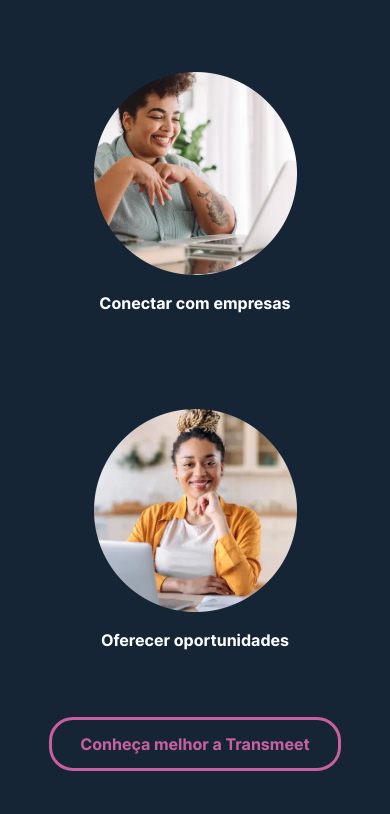
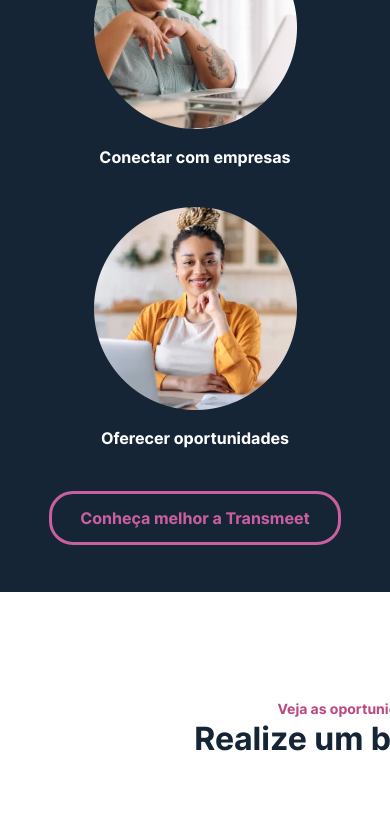
Before and after one commit to francisko-rezende/transmeet-landing-page, a Next.js app: page / in a window 390 px wide. Shown: the part 1156-1970 px from the top of the page. Built offline with nearby package versions, Linux system fonts and the light colour scheme.

Commit message:
feat: create OurJob mobile sec

```diff
--- a/src/components/ThisIsOurJob/ThisIsOurJob.styles.ts
+++ b/src/components/ThisIsOurJob/ThisIsOurJob.styles.ts
@@ -11,6 +11,10 @@ export const Section = styled.section`
   padding-bottom: 64px;
   display: grid;
   place-items: center;
+
+  @media (max-width: 610px) {
+    padding-top: 45px;
+  }
 `
 
 export const SecondaryTitle = styled.h2`
@@ -37,26 +41,13 @@ export const CirclesList = styled.ul`
   justify-content: center;
   gap: 96px;
   margin-top: 87px;
+
+  @media (max-width: 610px) {
+    margin-top: 44px;
+    gap: 40px;
+  }
 `
 
-export const Link = styled.a`
-  text-align: center;
-  margin-top: 67px;
-  text-decoration: none;
-  padding: 14px 28px;
-  border-radius: 24px;
-  font-size: 1.6rem;
-  transition: all 0.2s ease-in-out;
-  max-width: 370px;
-
-  ${({ theme }) => css`
-    color: ${theme.colors.secondaryColor.secondaryLight};
-    border: 3px solid ${theme.colors.secondaryColor.secondaryLight};
-    font-weight: ${theme.font.weight.bold};
-
-    &:hover {
-      color: ${theme.colors.typographyColors.black};
-      background-color: ${theme.colors.secondaryColor.secondaryLight};
-    }
-  `}
+export const LinkWrapper = styled.div`
+  margin-top: 60px;
 `
--- a/src/components/ThisIsOurJob/ThisIsOurJob.tsx
+++ b/src/components/ThisIsOurJob/ThisIsOurJob.tsx
@@ -32,11 +32,13 @@ const ThisIsOurJob = () => {
             description="Oferecer oportunidades"
           />
         </S.CirclesList>
-        <HollowButtonLink
-          href="/about"
-          label="Conheça melhor a Transmeet"
-          color="pink"
-        />
+        <S.LinkWrapper>
+          <HollowButtonLink
+            href="/about"
+            label="Conheça melhor a Transmeet"
+            color="pink"
+          />
+        </S.LinkWrapper>
       </S.Section>
     </S.Bg>
   )
```
